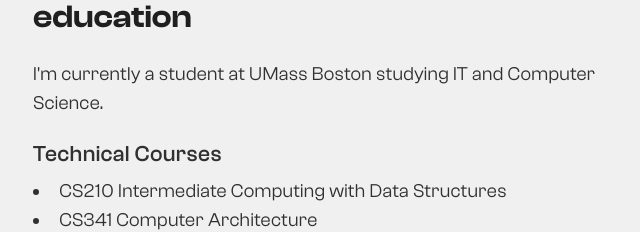
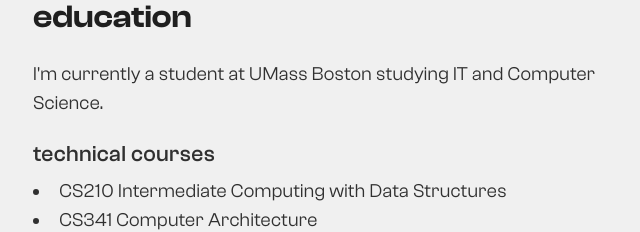
Before and after one commit to qinflan/portfolio, a React (Vite) app in the folder portfolio/client/: page / in a window 1280 px wide. Shown: the part 2680-2912 px from the top of the page, without its empty margins (639-1279 px from the left). Built offline with nearby package versions, Linux system fonts and the light colour scheme; a web font is replaced by a local one.

Commit message:
Update Education.tsx
Consistency with stylistic lowercase headers

```diff
--- a/portfolio/client/src/components/pages/education/Education.tsx
+++ b/portfolio/client/src/components/pages/education/Education.tsx
@@ -11,7 +11,7 @@ const Education = () => {
           I'm currently a student at UMass Boston studying IT and Computer Science.
         </div>
         <div className="course-header">
-          Technical Courses
+          technical courses
         </div>
 
         <div className="courses-container">
```
